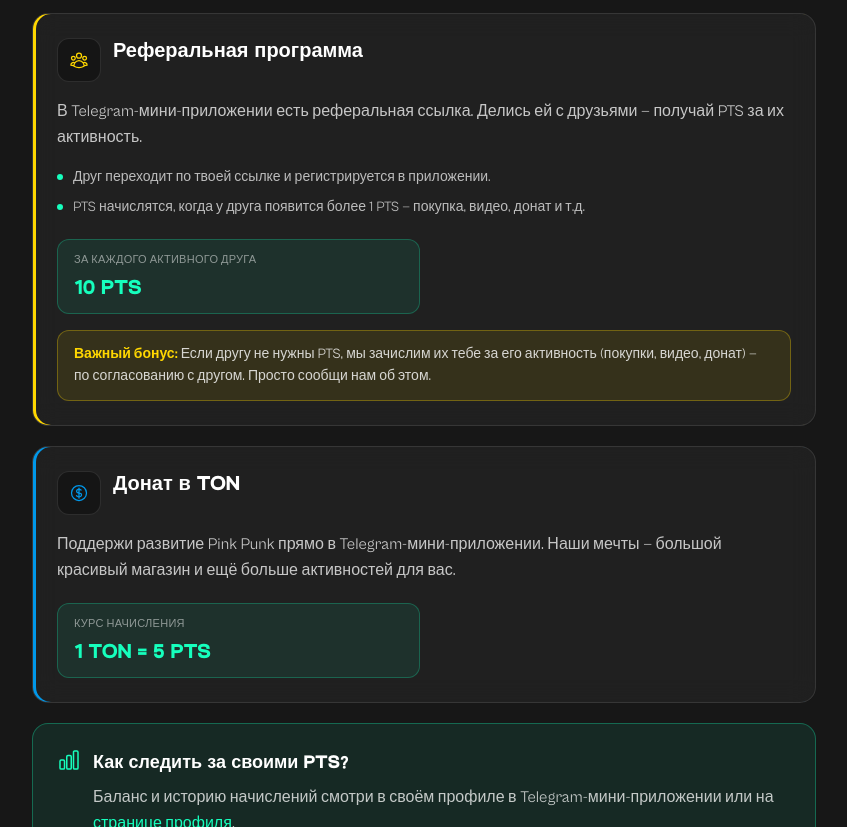
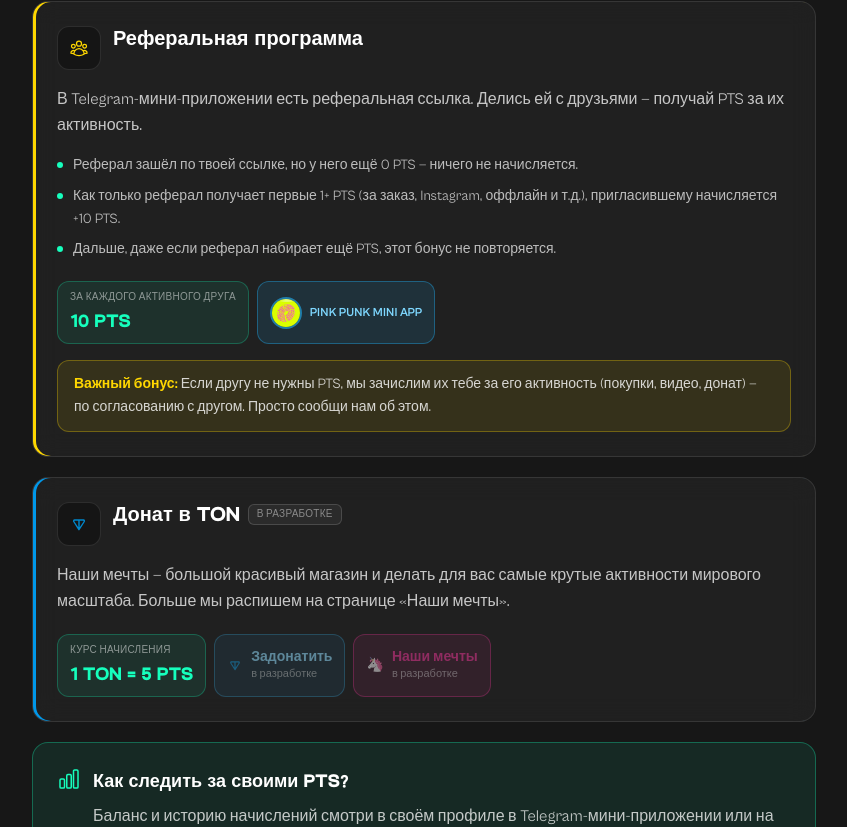
Before and after one commit to kotpavlik/pinkpunk_next_web, a Next.js app: page /loyalty_rules in a window 1280 px wide. Shown: the part 813-1640 px from the top of the page, without its empty margins (40-887 px from the left). Built offline with nearby package versions, Linux system fonts and the light colour scheme; no server answers.

Commit message:
rules fix

```diff
--- a/src/app/loyalty_rules/LoyaltyRulesBody.tsx
+++ b/src/app/loyalty_rules/LoyaltyRulesBody.tsx
@@ -1,13 +1,13 @@
 'use client'
 
 import Link from 'next/link'
+import Image from 'next/image'
 import { useCallback, useEffect, useState, type ReactNode } from 'react'
 import { motion } from 'framer-motion'
 import {
     ShoppingBagIcon,
     VideoCameraIcon,
     UserGroupIcon,
-    CurrencyDollarIcon,
     ChartBarIcon,
     ShieldExclamationIcon,
 } from '@heroicons/react/24/outline'
@@ -33,8 +33,24 @@ const SECTION_ICONS = {
     shop: ShoppingBagIcon,
     reels: VideoCameraIcon,
     referral: UserGroupIcon,
-    donate: CurrencyDollarIcon,
+    donate: TonCoinIcon,
 } as const
+
+const MINI_APP_REFERRAL_URL = 'https://t.me/PinkPunk_Brand_Bot?startapp=6399340874'
+
+function TonCoinIcon(props: React.ComponentProps<'svg'>) {
+    const { className } = props
+    return (
+        <Image
+            src="/images/ton_svg/ton.svg"
+            alt=""
+            aria-hidden
+            width={20}
+            height={20}
+            className={className}
+        />
+    )
+}
 
 const revealTransition = (delay = 0) => ({
     duration: 0.55,
@@ -86,9 +102,16 @@ function RuleCard({ section, index }: { section: LoyaltyRuleSection; index: numb
                     <Icon className="h-5 w-5" aria-hidden />
                 </div>
                 <div className="min-w-0">
-                    <h3 className="text-lg md:text-xl font-bold text-white font-blauer-nue leading-tight">
-                        {section.title}
-                    </h3>
+                    <div className="flex flex-wrap items-center gap-2">
+                        <h3 className="text-lg md:text-xl font-bold text-white font-blauer-nue leading-tight">
+                            {section.title}
+                        </h3>
+                        {section.id === 'donate' && (
+                            <span className="rounded-md border border-white/15 bg-white/5 px-2 py-0.5 text-[10px] uppercase tracking-wide text-white/45">
+                                в разработке
+                            </span>
+                        )}
+                    </div>
                 </div>
             </div>
 
@@ -106,18 +129,73 @@ function RuleCard({ section, index }: { section: LoyaltyRuleSection; index: numb
             )}
 
             {section.rewards && section.rewards.length > 0 && (
-                <div className="mt-5 grid gap-2 sm:grid-cols-2">
+                <div className="mt-5 flex flex-wrap gap-2">
                     {section.rewards.map((reward) => (
                         <div
                             key={reward.label}
-                            className="rounded-xl border border-[var(--mint-bright)]/25 bg-[var(--mint-bright)]/8 px-4 py-3"
+                            className="rounded-xl border border-[var(--mint-bright)]/25 bg-[var(--mint-bright)]/8 px-3 py-2"
                         >
-                            <p className="text-[11px] uppercase tracking-wide text-white/50 mb-1">{reward.label}</p>
-                            <p className="text-xl font-bold tabular-nums text-[var(--mint-bright)] font-blauer-nue">
+                            <p className="text-[10px] uppercase tracking-wide text-white/50 mb-0.5">{reward.label}</p>
+                            <p className="text-lg font-bold tabular-nums text-[var(--mint-bright)] font-blauer-nue">
                                 {reward.value}
                             </p>
                         </div>
                     ))}
+
+                    {section.id === 'donate' && (
+                        <div className="flex flex-wrap gap-2">
+                            <button
+                                type="button"
+                                disabled
+                                className="inline-flex items-center gap-2 rounded-xl border border-[#229ED9]/45 bg-[#229ED9]/14 px-3 py-2 text-sm font-semibold text-[#7FD8FF]/80 opacity-70 grayscale-[0.2] cursor-not-allowed"
+                            >
+                                <Image
+                                    src="/images/ton_svg/ton.svg"
+                                    alt=""
+                                    aria-hidden
+                                    width={16}
+                                    height={16}
+                                    className="opacity-90"
+                                />
+                                <span className="flex flex-col items-start leading-tight">
+                                    <span>Задонатить</span>
+                                    <span className="text-[11px] font-medium text-white/45">в разработке</span>
+                                </span>
+                            </button>
+
+                            <button
+                                type="button"
+                                disabled
+                                className="inline-flex items-center gap-2 rounded-xl border border-[var(--pink-punk)]/45 bg-[var(--pink-punk)]/14 px-3 py-2 text-sm font-semibold text-[var(--pink-punk)]/80 opacity-70 grayscale-[0.2] cursor-not-allowed"
+                            >
+                                <span role="img" aria-label="unicorn">🦄</span>
+                                <span className="flex flex-col items-start leading-tight">
+                                    <span>Наши мечты</span>
+                                    <span className="text-[11px] font-medium text-white/45">в разработке</span>
+                                </span>
+                            </button>
+                        </div>
+                    )}
+
+                    {section.id === 'referral' && (
+                        <a
+                            href={MINI_APP_REFERRAL_URL}
+                            target="_blank"
+                            rel="noopener noreferrer"
+                            className="inline-flex items-center gap-2 rounded-xl border border-[#229ED9]/45 bg-[#229ED9]/14 px-3 py-2 text-xs font-semibold text-[#7FD8FF] transition-colors hover:bg-[#229ED9]/22"
+                        >
+                            <span className="relative h-8 w-8 overflow-hidden rounded-full border-2 border-[#229ED9]/70">
+                                <Image
+                                    src="/images/pink_punk_mini_app_logo/pp_dap.jpg"
+                                    alt="Pink Punk mini app"
+                                    fill
+                                    sizes="32px"
+                                    className="object-cover"
+                                />
+                            </span>
+                            <span>PINK PUNK MINI APP</span>
+                        </a>
+                    )}
                 </div>
             )}
 
@@ -135,6 +213,7 @@ function RuleCard({ section, index }: { section: LoyaltyRuleSection; index: numb
                     {section.bonus}
                 </p>
             )}
+
         </motion.article>
     )
 }
--- a/src/app/loyalty_rules/LoyaltyRulesNav.tsx
+++ b/src/app/loyalty_rules/LoyaltyRulesNav.tsx
@@ -1,19 +1,32 @@
 'use client'
 
+import Image from 'next/image'
 import { motion } from 'framer-motion'
 import {
     ShoppingBagIcon,
     VideoCameraIcon,
     UserGroupIcon,
-    CurrencyDollarIcon,
 } from '@heroicons/react/24/outline'
 import type { LoyaltyRuleSectionId } from '@/app/loyalty_rules/loyaltyRulesContent'
+
+function TonCoinIcon({ className }: { className?: string }) {
+    return (
+        <Image
+            src="/images/ton_svg/ton.svg"
+            alt=""
+            aria-hidden
+            width={16}
+            height={16}
+            className={className}
+        />
+    )
+}
 
 const SECTION_ICONS = {
     shop: ShoppingBagIcon,
     reels: VideoCameraIcon,
     referral: UserGroupIcon,
-    donate: CurrencyDollarIcon,
+    donate: TonCoinIcon,
 } as const
 
 export type LoyaltyRulesNavItem = {
--- a/src/app/loyalty_rules/loyaltyRulesContent.ts
+++ b/src/app/loyalty_rules/loyaltyRulesContent.ts
@@ -45,8 +45,9 @@ export const LOYALTY_RULE_SECTIONS: LoyaltyRuleSection[] = [
         summary:
             'В Telegram-мини-приложении есть реферальная ссылка. Делись ей с друзьями — получай PTS за их активность.',
         bullets: [
-            'Друг переходит по твоей ссылке и регистрируется в приложении.',
-            'PTS начислятся, когда у друга появится более 1 PTS — покупка, видео, донат и т.д.',
+            'Реферал зашёл по твоей ссылке, но у него ещё 0 PTS — ничего не начисляется.',
+            'Как только реферал получает первые 1+ PTS (за заказ, Instagram, оффлайн и т.д.), пригласившему начисляется +10 PTS.',
+            'Дальше, даже если реферал набирает ещё PTS, этот бонус не повторяется.',
         ],
         rewards: [{ label: 'За каждого активного друга', value: '10 PTS' }],
         bonus: 'Если другу не нужны PTS, мы зачислим их тебе за его активность (покупки, видео, донат) — по согласованию с другом. Просто сообщи нам об этом.',
@@ -56,7 +57,7 @@ export const LOYALTY_RULE_SECTIONS: LoyaltyRuleSection[] = [
         title: 'Донат в TON',
         accent: '#0098EA',
         summary:
-            'Поддержи развитие Pink Punk прямо в Telegram-мини-приложении. Наши мечты — большой красивый магазин и ещё больше активностей для вас.',
+            'Наши мечты — большой красивый магазин и делать для вас самые крутые активности мирового масштаба. Больше мы распишем на странице «Наши мечты».',
         rewards: [{ label: 'Курс начисления', value: '1 TON = 5 PTS' }],
     },
 ]
```
Also changed, not shown: public/images/pink_punk_mini_app_logo/pp_dap.jpg (added), public/images/ton_svg/ton.svg (added).
